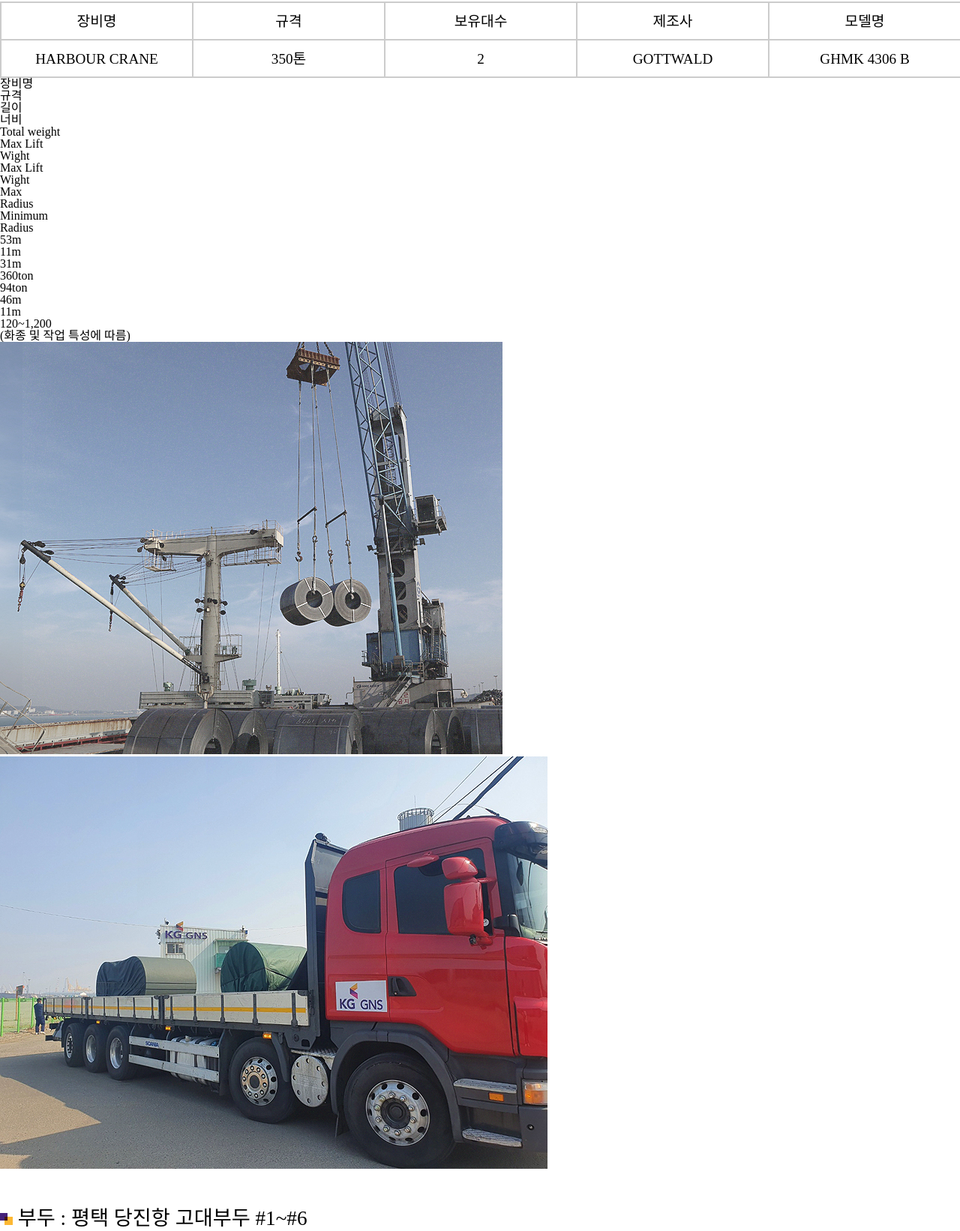
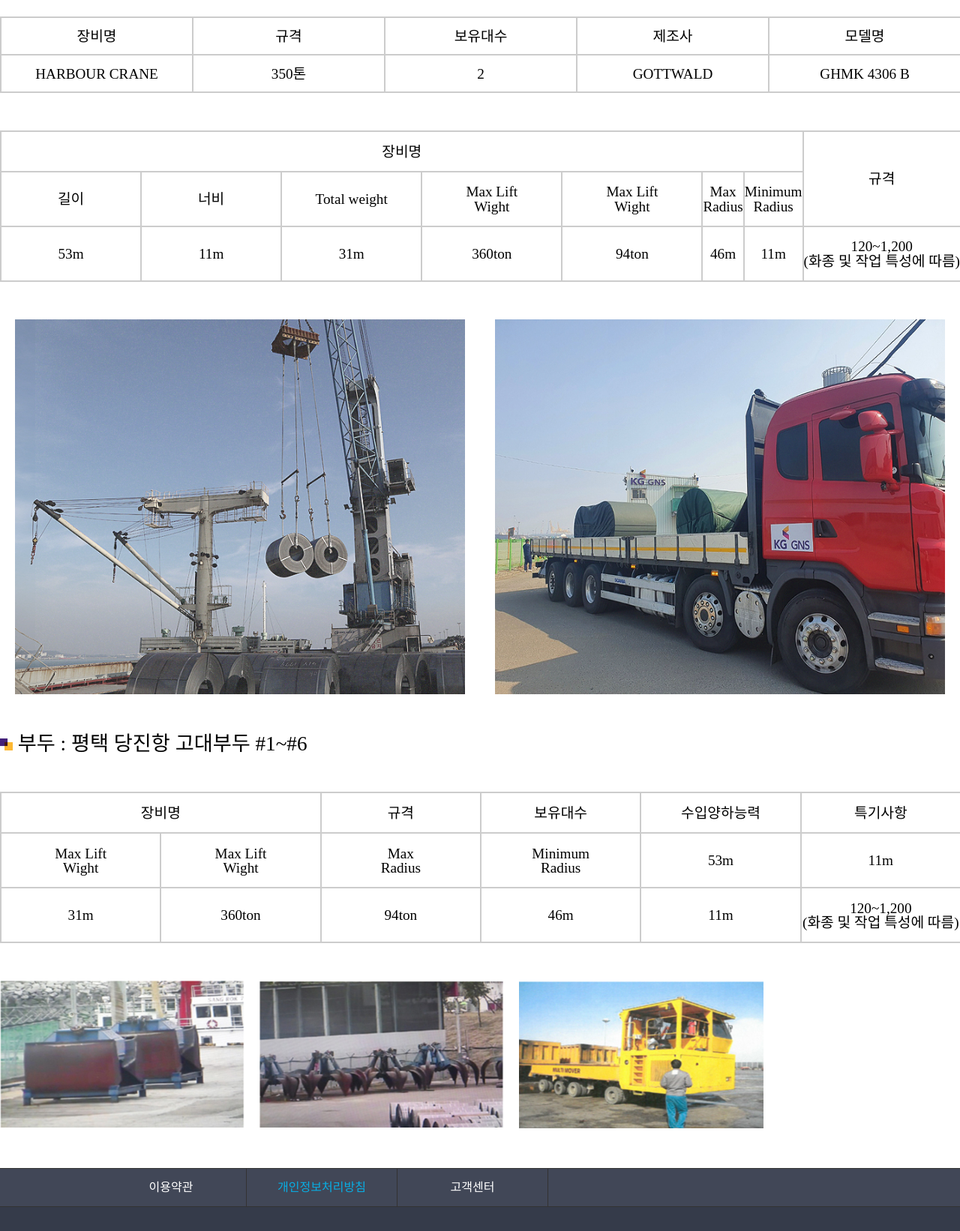
Before and after one commit to hongseok1254/hong_project, a website: page HTML/Business/port_sub_tap_01.html in a window 1280 px wide. Shown: the part 895-2537 px from the top of the page at 75% size. Drawn offline with nearby package versions, Linux system fonts and the light colour scheme.

Commit message:
hong_project

```diff
--- a/css/port.css
+++ b/css/port.css
@@ -15,18 +15,18 @@
     width: 250px;
     margin: 0 10px;
     text-align: center;
-    padding: 10px;
+    padding: 20px 10px;
     border: 1px solid #ccc;
     transition: 0.3s;
 }
 
 .port_tap .tap_list li:hover {
-    background-color: #004b87;
+    background-color: #44217a;
     color: #fff;
 }
 
 .port_tap .tap_list li:first-child {
-    background-color: #004b87;
+    background-color: #44217a;
     color: #fff;
 }
 
--- a/css/port_sub_tap_01.css
+++ b/css/port_sub_tap_01.css
@@ -15,18 +15,18 @@
     width: 250px;
     margin: 0 10px;
     text-align: center;
-    padding: 10px;
+    padding: 20px 10px;
     border: 1px solid #ccc;
     transition: 0.3s;
 }
 
 .port_tap .tap_list li:hover {
-    background-color: #004b87;
+    background-color: #44217a;
     color: #fff;
 }
 
 .port_tap .tap_list li:nth-child(2) {
-    background-color: #004b87;
+    background-color: #44217a;
     color: #fff;
 }
 
@@ -52,3 +52,75 @@
     justify-content: center;
     align-items: center;
 }
+
+.sub_tap_01_detail .sub_tap_01_list_02 {
+    display: grid;
+    width: 1280px;
+    margin: 50px auto;
+    height: 200px;
+    grid-template-columns: repeat(5, 1fr);
+    text-align: center;
+    border: 1px solid #ccc;
+}
+.sub_tap_01_detail .sub_tap_01_list_02 li {
+    border: 1px solid #ccc;
+    font-size: 1.2rem;
+    display: flex;
+    justify-content: center;
+    align-items: center;
+}
+.sub_tap_01_detail .sub_tap_01_list_02 li:first-child {
+    grid-column: 1/8;
+}
+
+.sub_tap_01_detail .sub_tap_01_list_02 li:nth-child(2) {
+    grid-column: 8/8;
+    grid-row: 1/3;
+}
+.img_box {
+    width: 1280px;
+    margin: 0 auto;
+    display: flex;
+    justify-content: space-between;
+    align-items: center;
+}
+.img_box li {
+    width: 50%;
+    padding: 0 20px;
+}
+.img_box img {
+    width: 100%;
+    height: 500px;
+}
+
+.sub_tap_01_list_03 {
+    display: grid;
+    width: 1280px;
+    margin: 50px auto;
+    height: 200px;
+    grid-template-columns: repeat(6, 1fr);
+    text-align: center;
+    border: 1px solid #ccc;
+}
+.sub_tap_01_list_03 li {
+    border: 1px solid #ccc;
+    font-size: 1.2rem;
+    display: flex;
+    justify-content: center;
+    align-items: center;
+}
+.sub_tap_01_list_03 li:first-child {
+    grid-column: 1/3;
+}
+
+.sub_tap_01_list_04 {
+    display: flex;
+    width: 1280px;
+    margin: 50px auto;
+    height: 200px;
+    grid-template-columns: repeat(6, 1fr);
+    text-align: center;
+}
+.sub_tap_01_list_04 li {
+    margin-right: 20px;
+}
--- a/css/style.css
+++ b/css/style.css
@@ -24,6 +24,7 @@ img {
     gap: 240px;
     position: fixed;
     color: white;
+    z-index: 9999;
 }
 .header_white {
     width: 100%;
@@ -36,6 +37,7 @@ img {
     color: black;
     position: sticky;
     top: 0px;
+    z-index: 9999;
 }
 .header:hover {
     background-color: white;
```
Also changed, not shown: css/port_sub_tap_02.css (+42 -3 lines), css/transit.css (added, +50 -0 lines).
